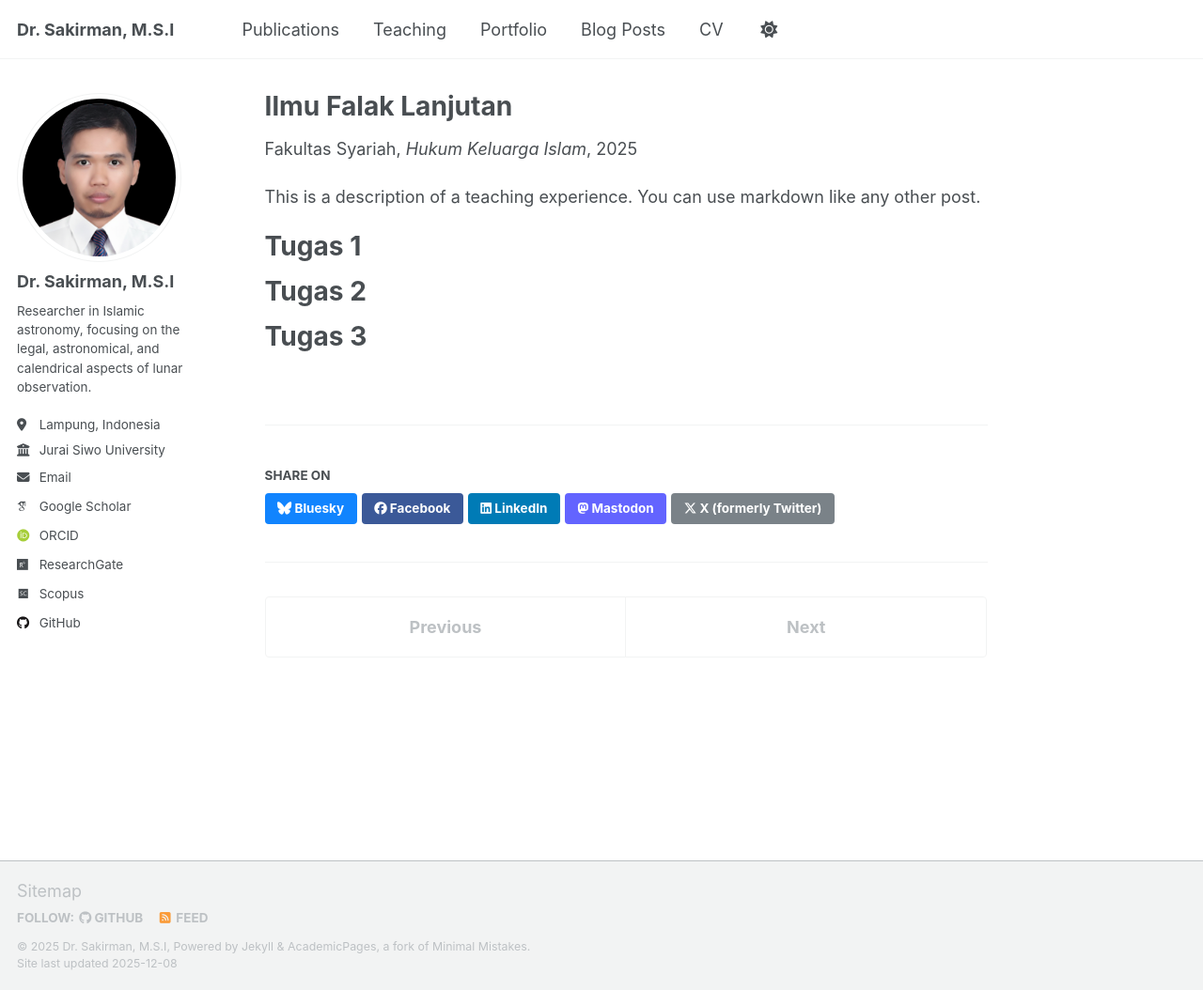
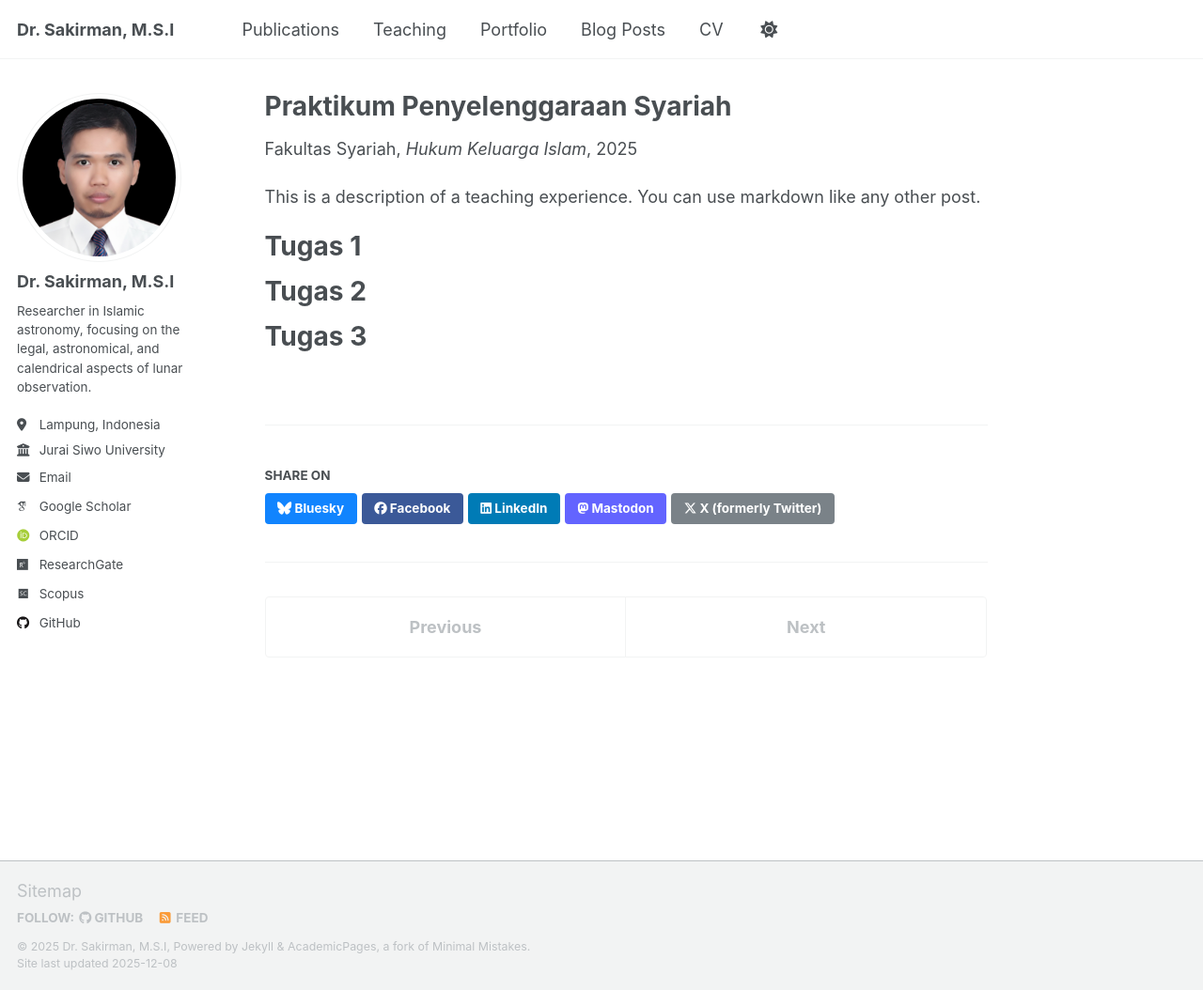
Before and after one commit to sakir-man/sakir-man.github.io, a Jekyll site: the page built from _teaching/2014-spring-teaching-3.md, in a window 1280 px wide and 1054 px high. Shown: the whole window at 94% size. Built offline with Jekyll 4.4.1, drawn with Linux system fonts in a browser that asks for light colours; some web fonts are replaced; a script that is not in the unit is left out.

Commit message:
Update 2014-spring-teaching-3.md

```diff
--- a/_teaching/2014-spring-teaching-3.md
+++ b/_teaching/2014-spring-teaching-3.md
@@ -1,5 +1,5 @@
 ---
-title: "Ilmu Falak Lanjutan"
+title: "Praktikum Penyelenggaraan Syariah"
 collection: teaching
 type: "Fakultas Syariah"
 permalink: /teaching/2025-spring-teaching-1
```
